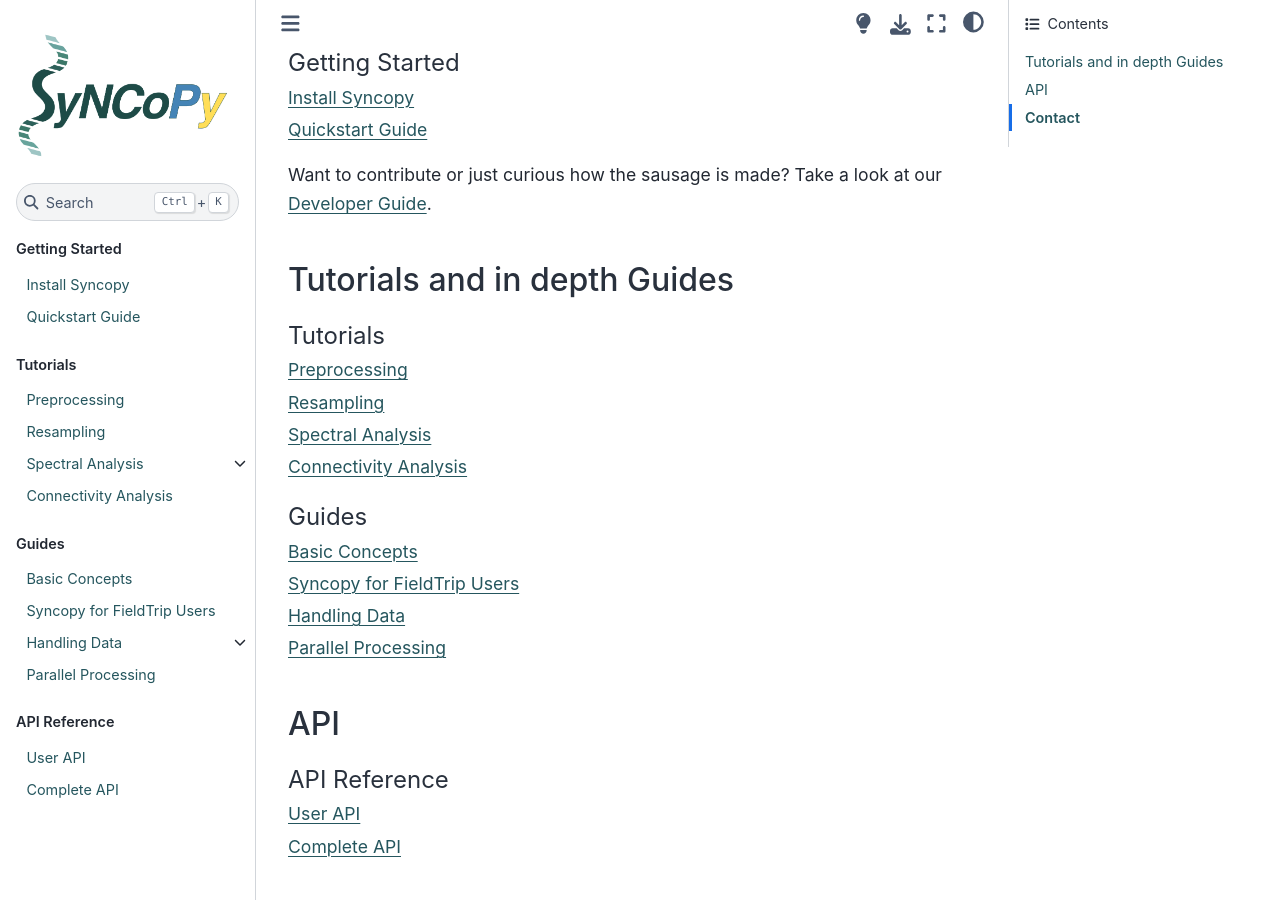
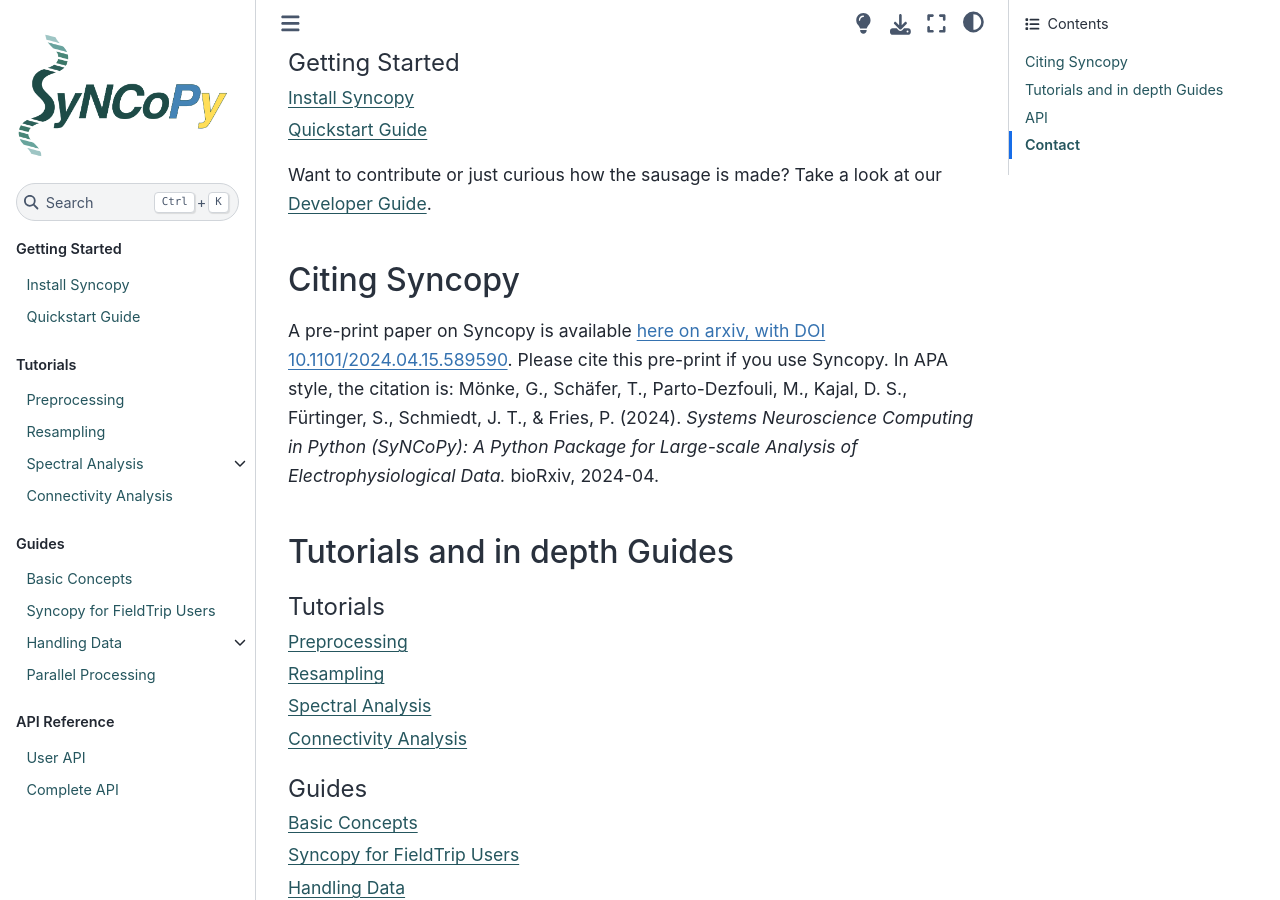
Before and after one commit to esi-neuroscience/syncopy, a Sphinx documentation site: the page built from doc/source/README.rst, in a window 1280 px wide and 900 px high, scrolled down 641 px. Built offline with Sphinx 7.4.7 and the Sphinx Book theme 1.1.4, drawn with Linux system fonts in a browser that asks for light colours; pages that are not in the unit, such as notebooks, are missing from menus; the version number is read from the project's files by our own code.

Commit message:
NEW: add sycopy preprint to documentation

```diff
--- a/doc/source/README.rst
+++ b/doc/source/README.rst
@@ -31,6 +31,11 @@
 
 Want to contribute or just curious how the sausage
 is made? Take a look at our :doc:`Developer Guide <developer/developers>`.
+
+Citing Syncopy
+-----------------
+
+A pre-print paper on Syncopy is available `here on arxiv, with DOI 10.1101/2024.04.15.589590 <https://doi.org/10.1101/2024.04.15.589590>`_. Please cite this pre-print if you use Syncopy. In APA style, the citation is: Mönke, G., Schäfer, T., Parto-Dezfouli, M., Kajal, D. S., Fürtinger, S., Schmiedt, J. T., & Fries, P. (2024). *Systems Neuroscience Computing in Python (SyNCoPy): A Python Package for Large-scale Analysis of Electrophysiological Data.* bioRxiv, 2024-04.
 
 
 Tutorials and in depth Guides
```
